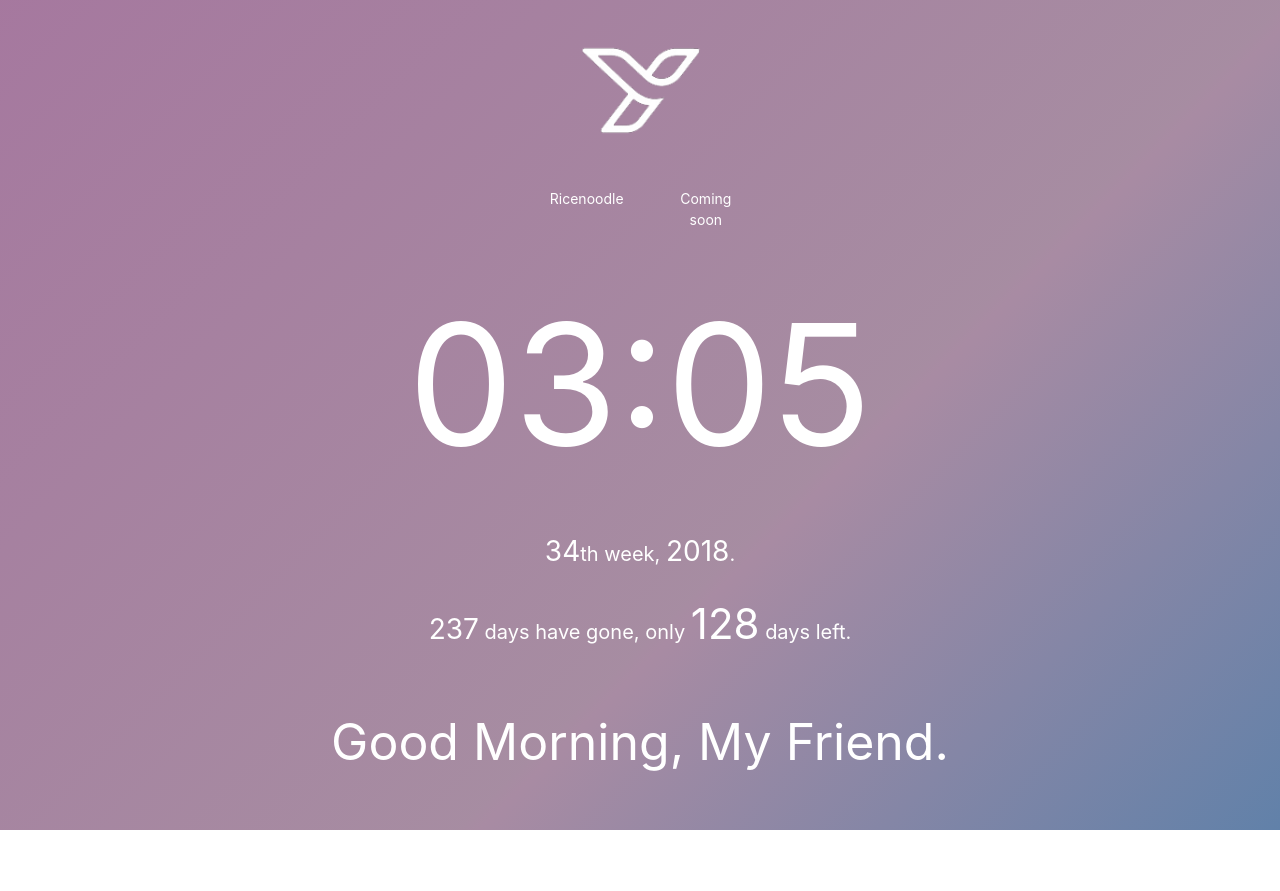
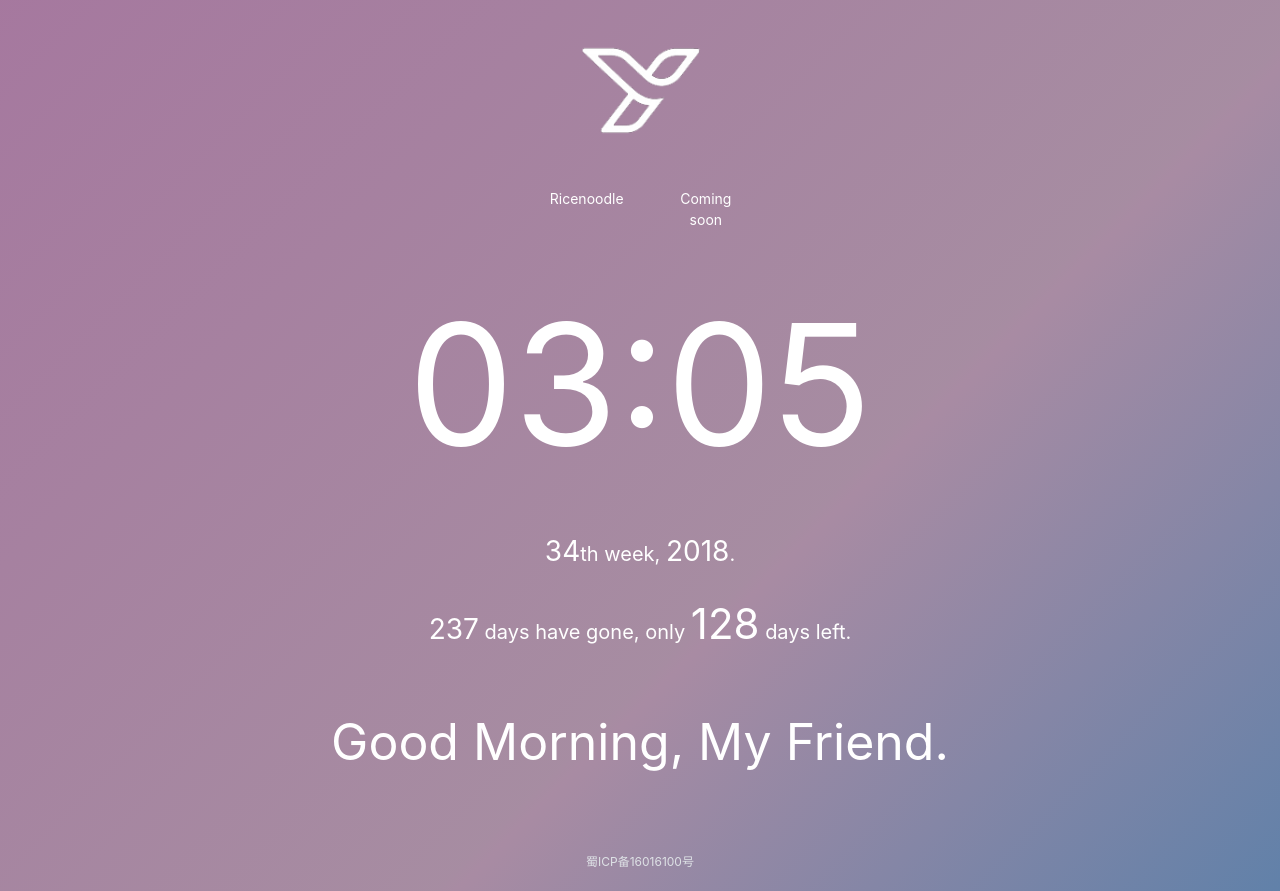
Before and after one commit to yayocn/yayocn-web, a React app: page / in a window 1280 px wide. Before the commit the page ends 830 px from the top, so only its background shows below. Built offline with nearby package versions, Linux system fonts and the light colour scheme.

Commit message:
添加备案信息

```diff
--- a/src/view/gate/index.js
+++ b/src/view/gate/index.js
@@ -67,7 +67,7 @@ export default class Gate extends Component {
     const { time, goneDays, leftDays,  week, year, period } = this.state;
 
     return (
-      <div className="container-fluid gate-wrap">
+      <div className="container-fluid gate-wrap flex flex-column">
         <header className={classnames('header')}>
           <div className={classnames('logo-wrapper pt-relative')}>
             <div className={classnames('logo pt-hc')}>
@@ -92,7 +92,7 @@ export default class Gate extends Component {
           </div>
         </header>
 
-        <div className="container-fluid">
+        <div className="container-fluid grow-2">
           <div className="row">
             <div className="col-12 text-white text-center">
               <p className="mt-20 mb-20 time">{ time }</p>
@@ -102,6 +102,14 @@ export default class Gate extends Component {
             </div>
           </div>
         </div>
+
+        <div className="container-fluid pv-20">
+          <div className="row">
+            <div className="col-12 text-center">
+              <a href="http://www.beian.miit.gov.cn/" className="text-light font-12">蜀ICP备16016100号</a>
+            </div>
+          </div>
+        </div>
       </div>
     );
   }
```
